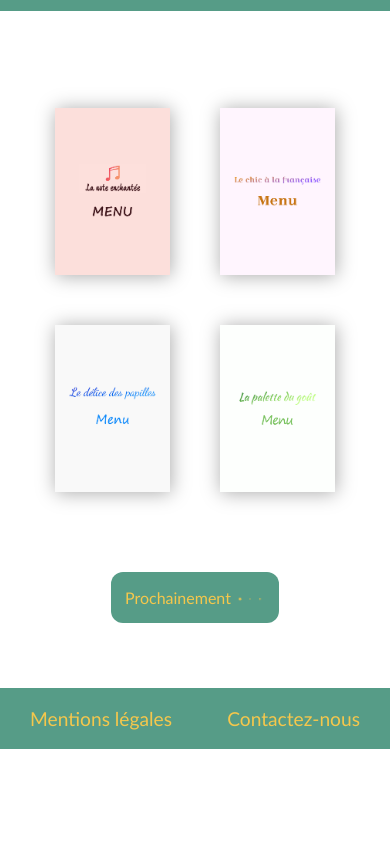
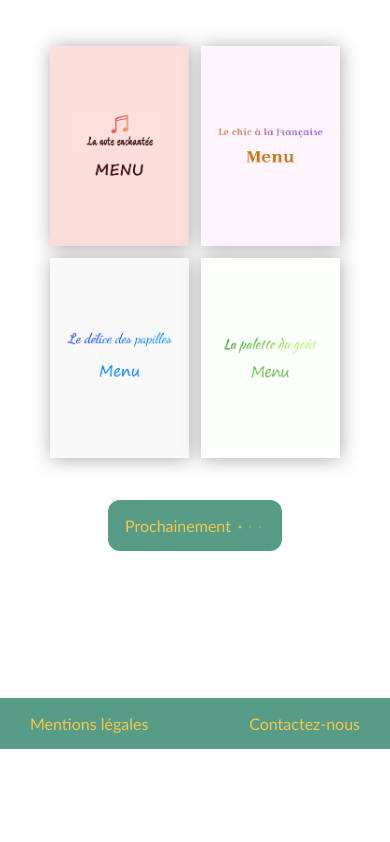
Before and after one commit to AC-DEV-WEB/OC-DW-P3, a website: page index.html in a window 390 px wide. Shown: the part 95-937 px from the top of the page. After the commit the page ends 855 px from the top, so only its background shows below. Drawn offline with Linux system fonts and the light colour scheme; a web font is replaced by a local one.

Commit message:
Mise à jour des breakpoints

```diff
--- a/sass/utils/_variables.scss
+++ b/sass/utils/_variables.scss
@@ -24,6 +24,8 @@ $box-shadow: 1px 1px 18px #AAAAAA;
 
 /* breakpoints */
 $breakpoints: (
-  mobile: 768px,
-  tablet: 1024px
+  mobile-min: 320px,
+  mobile-max: 767px,
+  tablet-min: 768px,
+  tablet-max: 1024px
 );
```
Also changed, not shown: sass/utils/_mixins.scss (+10 -10 lines), css/style.css.
